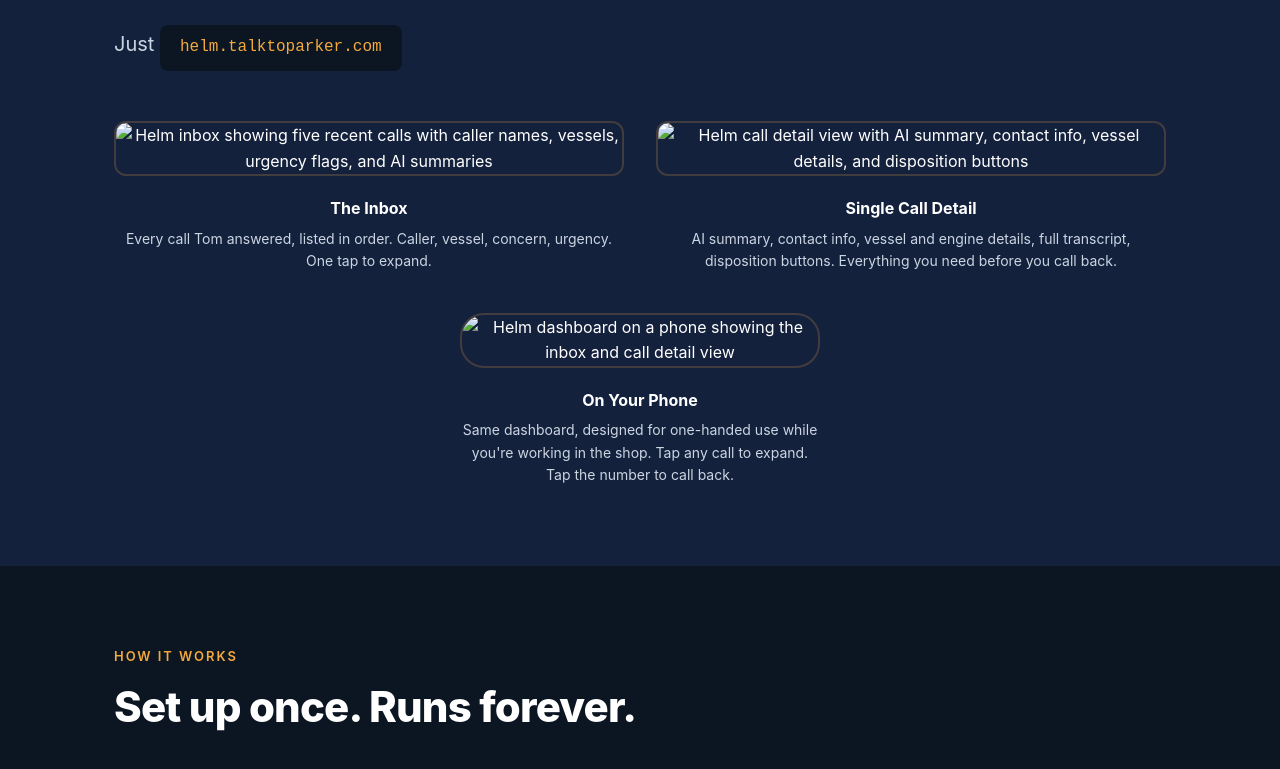
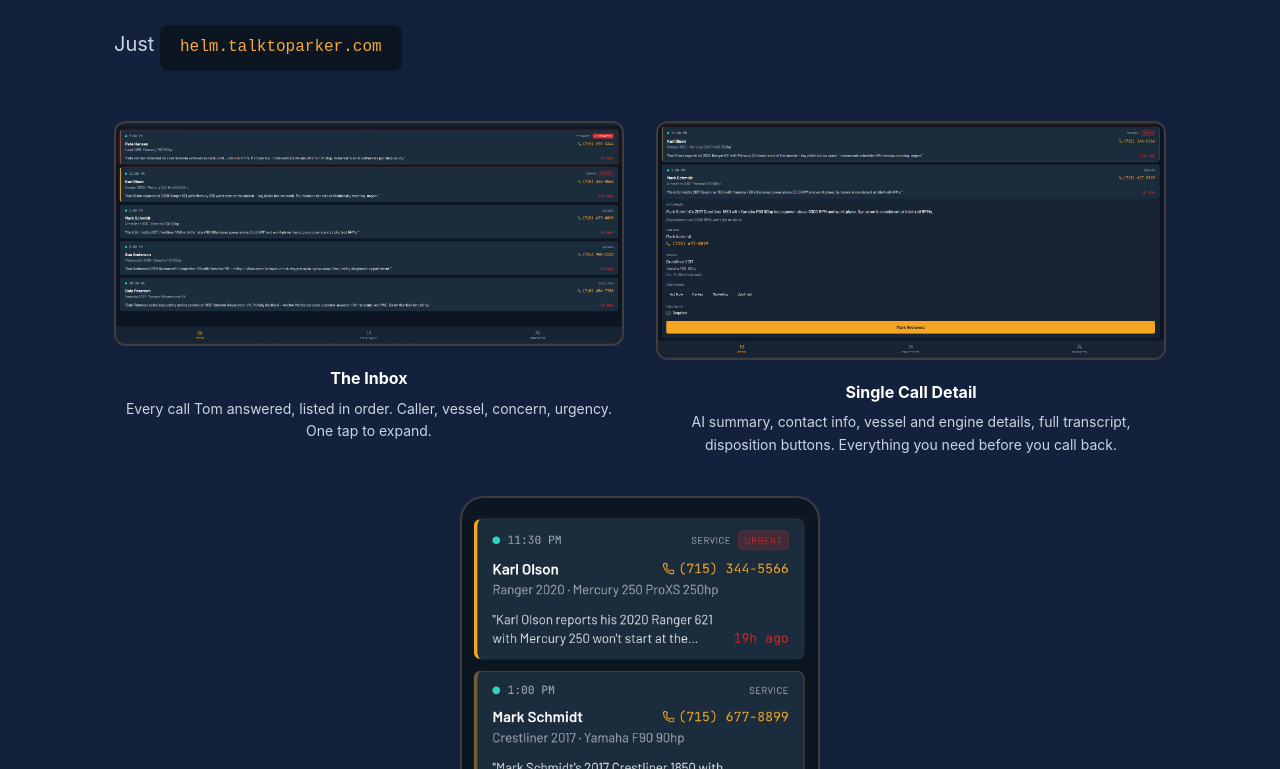
Before and after one commit to seanjcouto-lab/parker-landing, a plain HTML site: page public/index.html in a window 1280 px wide. Shown: the part 3600-4369 px from the top of the page. Drawn offline with Linux system fonts and the light colour scheme; the site is published under a folder, as on GitHub Pages, so addresses that start at the root find nothing.

Commit message:
landing(v8): restore verbatim v8 HTML (bare relative image paths)

```diff
--- a/public/index.html
+++ b/public/index.html
@@ -519,19 +519,19 @@
     <p class="subhead">Just <span class="helm-domain">helm.talktoparker.com</span></p>
     <div class="helm-grid">
       <div class="helm-card">
-        <img src="/helm_desktop_inbox.png" alt="Helm inbox showing five recent calls with caller names, vessels, urgency flags, and AI summaries" class="helm-screenshot-img">
+        <img src="helm_desktop_inbox.png" alt="Helm inbox showing five recent calls with caller names, vessels, urgency flags, and AI summaries" class="helm-screenshot-img">
         <div class="helm-caption">The Inbox</div>
         <p>Every call Tom answered, listed in order. Caller, vessel, concern, urgency. One tap to expand.</p>
       </div>
       <div class="helm-card">
-        <img src="/helm_desktop_detail.png" alt="Helm call detail view with AI summary, contact info, vessel details, and disposition buttons" class="helm-screenshot-img">
+        <img src="helm_desktop_detail.png" alt="Helm call detail view with AI summary, contact info, vessel details, and disposition buttons" class="helm-screenshot-img">
         <div class="helm-caption">Single Call Detail</div>
         <p>AI summary, contact info, vessel and engine details, full transcript, disposition buttons. Everything you need before you call back.</p>
       </div>
     </div>
     <div class="helm-mobile-row">
       <div class="helm-mobile-card">
-        <img src="/helm_mobile_combined.png" alt="Helm dashboard on a phone showing the inbox and call detail view" class="helm-mobile-img">
+        <img src="helm_mobile_combined.png" alt="Helm dashboard on a phone showing the inbox and call detail view" class="helm-mobile-img">
         <div class="helm-caption">On Your Phone</div>
         <p>Same dashboard, designed for one-handed use while you're working in the shop. Tap any call to expand. Tap the number to call back.</p>
       </div>
```
